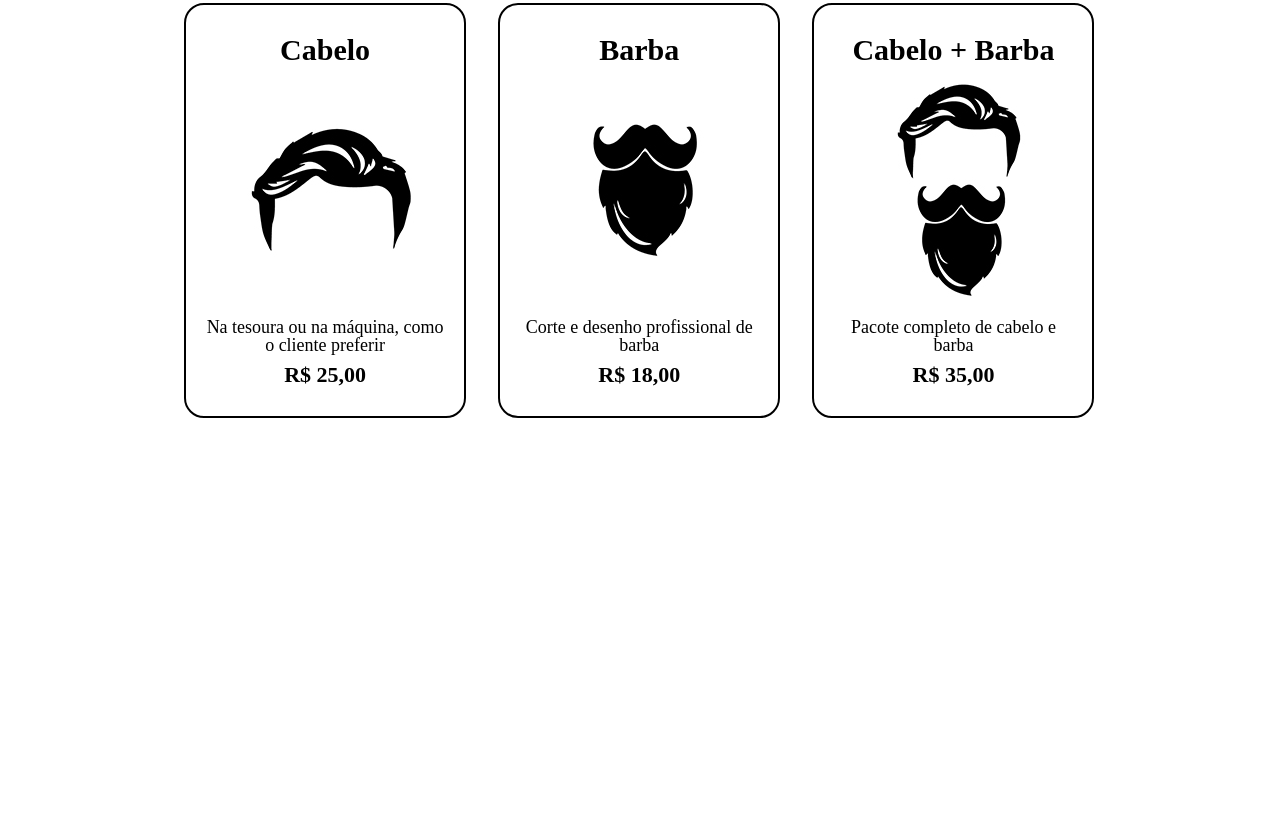
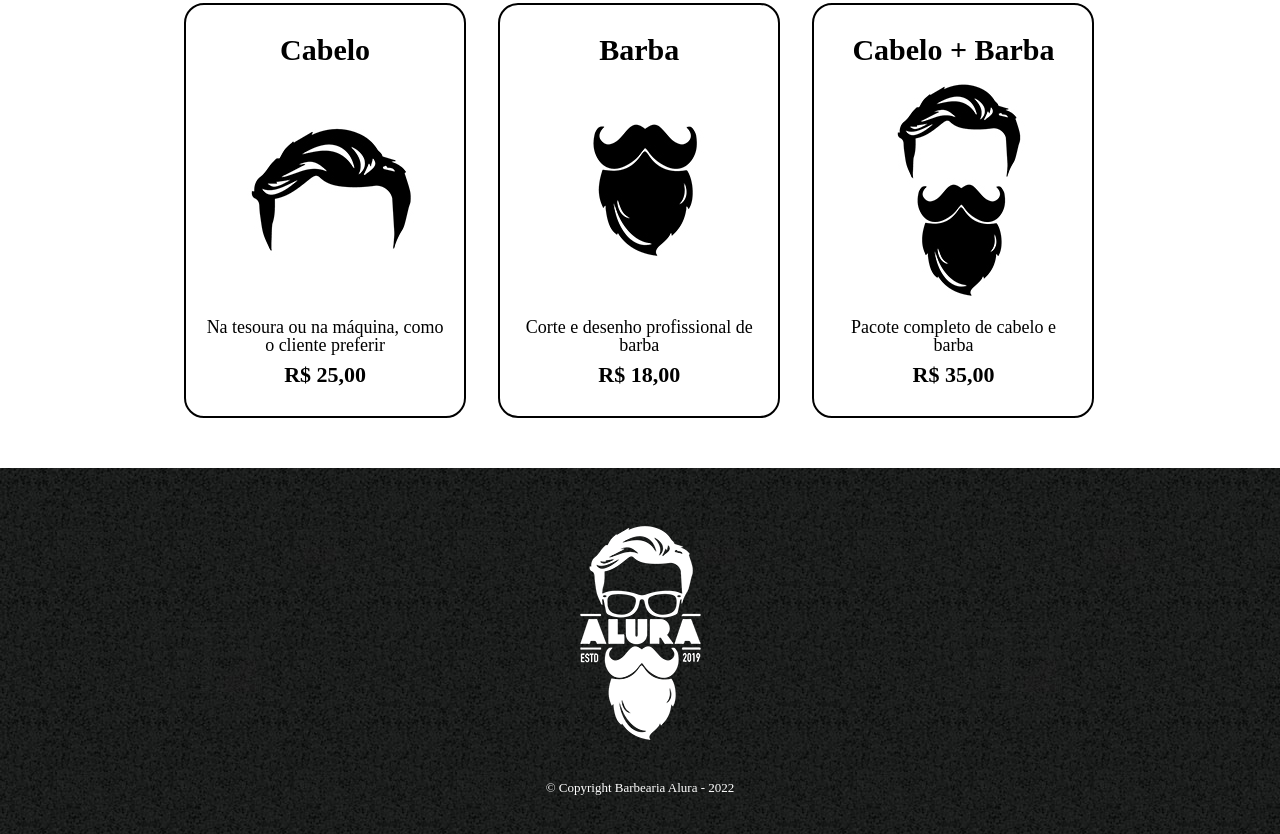
Before and after one commit to Silvaluska/Curso-HTML-CSS, a plain HTML site: page Parte-2/produtos.html in a window 1280 px wide. Shown: the part 340-1174 px from the top of the page. Before the commit the page ends 808 px from the top, so only its background shows below. Drawn offline with Linux system fonts and the light colour scheme.

Commit message:
Update final parte 2

```diff
--- a/Parte-2/produtos.css
+++ b/Parte-2/produtos.css
@@ -2,36 +2,43 @@ header {
     background: #bbbbbb;
     padding: 20px 0;
 }
+
 .caixa {
     position: relative;
     width: 940px;
     margin: 0 auto;
 }
+
 nav {
     position: absolute;
     top: 110px;
     right: 0;
 }
+
 nav li {
     display: inline;
     text-transform: uppercase;
     margin-left: 15px;
 }
+
 nav a {
     color: #000000;
     font-weight: bold;
     font-size: 22px;
     text-decoration: none;
 }
+
 nav a:hover {
     color: #c18c19;
     text-decoration: underline;
 }
+
 .produtos {
     width: 940px;
     margin: 0 auto;
     padding: 50px 0;
 }
+
 .produtos li {
     display: inline-block;
     text-align: center;
@@ -43,26 +50,43 @@ nav a:hover {
     border: 2px solid #000000;
     border-radius: 20px;
 }
+
 .produtos li:hover {
     border-color: #c18c19;
-    border-width: 4px;
 }
+
 .produtos li:hover h2 {
     font-size: 34px;
 }
+
 .produtos li:active {
     border-color: #008000;
 }
+
 .produtos h2 {
     font-size: 30px;
     font-weight: bold;
 }
+
 .produtos-descricao {
     font-size: 18px;
 }
+
 .produtos-preco {
     font-size: 22px;
     font-weight: bold;
     margin-top: 10px;
 
 }
+
+footer {
+    background: url("imagens/bg.jpg");
+    text-align: center;
+    padding: 40px 0px;
+}
+
+.copyright {
+    color: #ffffff;
+    font-size: 13px;
+    margin-top: 20px;
+}
--- a/Parte-2/produtos.html
+++ b/Parte-2/produtos.html
@@ -19,6 +19,7 @@
                 </nav>
             </div>
         </header>
+
         <main>
             <ul class="produtos">
                 <li>
@@ -41,5 +42,10 @@
                 </li>
             </ul>
         </main>
+
+        <footer>
+            <img src="imagens/logo-branco.png">
+            <p class="copyright">© Copyright Barbearia Alura - 2022</p>
+        </footer>
     </body>
 </html>
```
